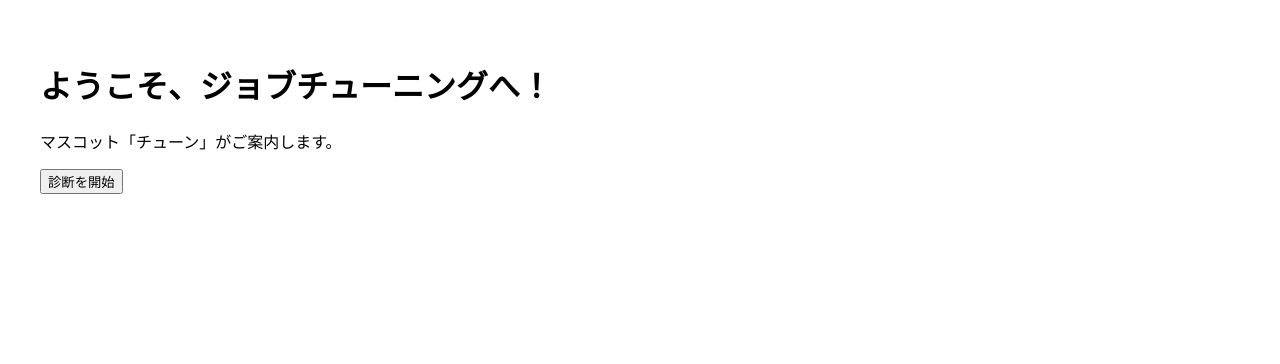
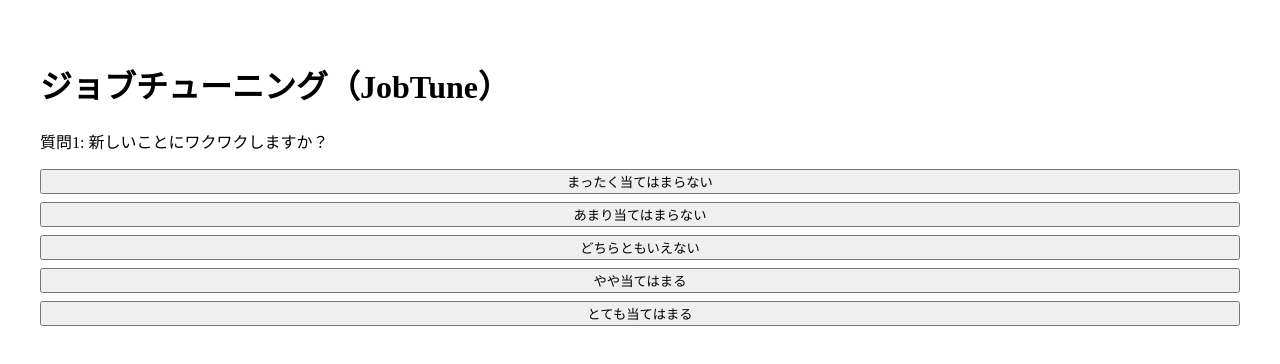
Before and after one commit to dra-0428/jobtune-front, a Next.js app: page / in a window 1280 px wide. Shown: the top 364 px of the page. Built offline with nearby package versions, Linux system fonts and the light colour scheme.

Commit message:
Add files via upload

```diff
--- a/pages/index.tsx
+++ b/pages/index.tsx
@@ -3,24 +3,44 @@
 
 export default function Home() {
   const [step, setStep] = useState(0);
-  const handleNext = () => setStep(step + 1);
+  const [answers, setAnswers] = useState<number[]>([]);
+
+  const questions = [
+    "新しいことにワクワクしますか？",
+    "計画通りに物事を進めるのが得意ですか？",
+    "周囲と協力して物事を進めるのが好きですか？"
+  ];
+
+  const handleSelect = (value: number) => {
+    setAnswers([...answers, value]);
+    setStep(step + 1);
+  };
+
+  const renderQuestion = () => (
+    <div>
+      <p>質問{step + 1}: {questions[step]}</p>
+      <div style={{ display: 'flex', flexDirection: 'column', gap: '0.5rem' }}>
+        <button onClick={() => handleSelect(1)}>まったく当てはまらない</button>
+        <button onClick={() => handleSelect(2)}>あまり当てはまらない</button>
+        <button onClick={() => handleSelect(3)}>どちらともいえない</button>
+        <button onClick={() => handleSelect(4)}>やや当てはまる</button>
+        <button onClick={() => handleSelect(5)}>とても当てはまる</button>
+      </div>
+    </div>
+  );
+
+  const renderResult = () => (
+    <div>
+      <h2>診断完了（仮）</h2>
+      <p>回答スコア: {answers.join(", ")}</p>
+      <p>※今後、職業マッチングに使用されます</p>
+    </div>
+  );
 
   return (
     <div style={{ padding: '2rem', fontFamily: 'Noto Sans JP' }}>
-      {step === 0 && (
-        <div>
-          <h1>ようこそ、ジョブチューニングへ！</h1>
-          <p>マスコット「チューン」がご案内します。</p>
-          <button onClick={handleNext}>診断を開始</button>
-        </div>
-      )}
-      {step === 1 && (
-        <div>
-          <p>質問1: あなたは新しいことにワクワクしますか？</p>
-          <button onClick={handleNext}>はい</button>
-          <button onClick={handleNext}>いいえ</button>
-        </div>
-      )}
+      <h1>ジョブチューニング（JobTune）</h1>
+      {step < questions.length ? renderQuestion() : renderResult()}
     </div>
   );
 }
```
